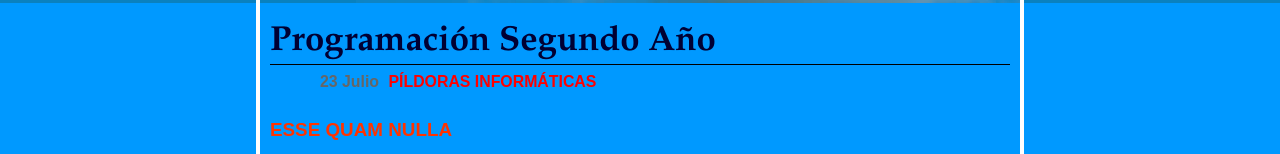
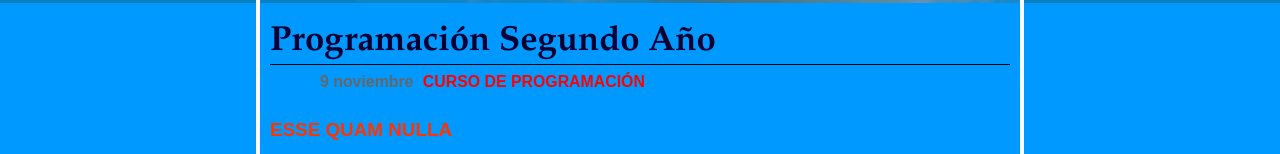
Before and after one commit to davcuqupe/ipce, a plain HTML site: page index.html in a window 1280 px wide. Shown: the part 137-291 px from the top of the page. Drawn offline with Linux system fonts and the light colour scheme.

Commit message:
Update index.html

```diff
--- a/index.html
+++ b/index.html
@@ -93,7 +93,7 @@ margin: 5px 0 25px 50px;
 <div id="principal">
 <h1><strong>IPCE</strong>Programacion WEB</h1>
 <h2>Programación Segundo Año</h2>
-<p class="autor">23 Julio <strong>Píldoras informáticas</strong></p>
+<p class="autor">9 noviembre <strong>Curso de programación</strong></p>
 <ul>
   <li>Lorem Ipsum</li>
   <li>Reprehenderit qui in ea</li>
```
